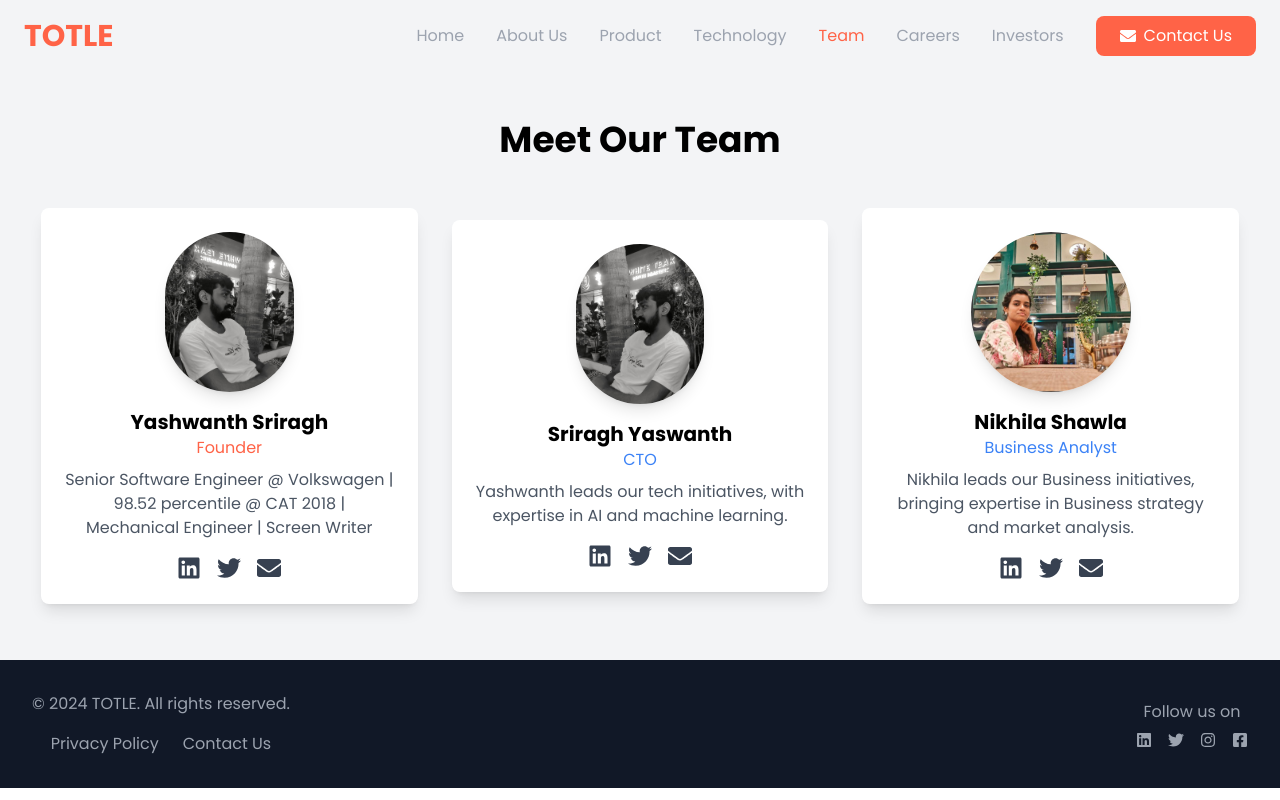
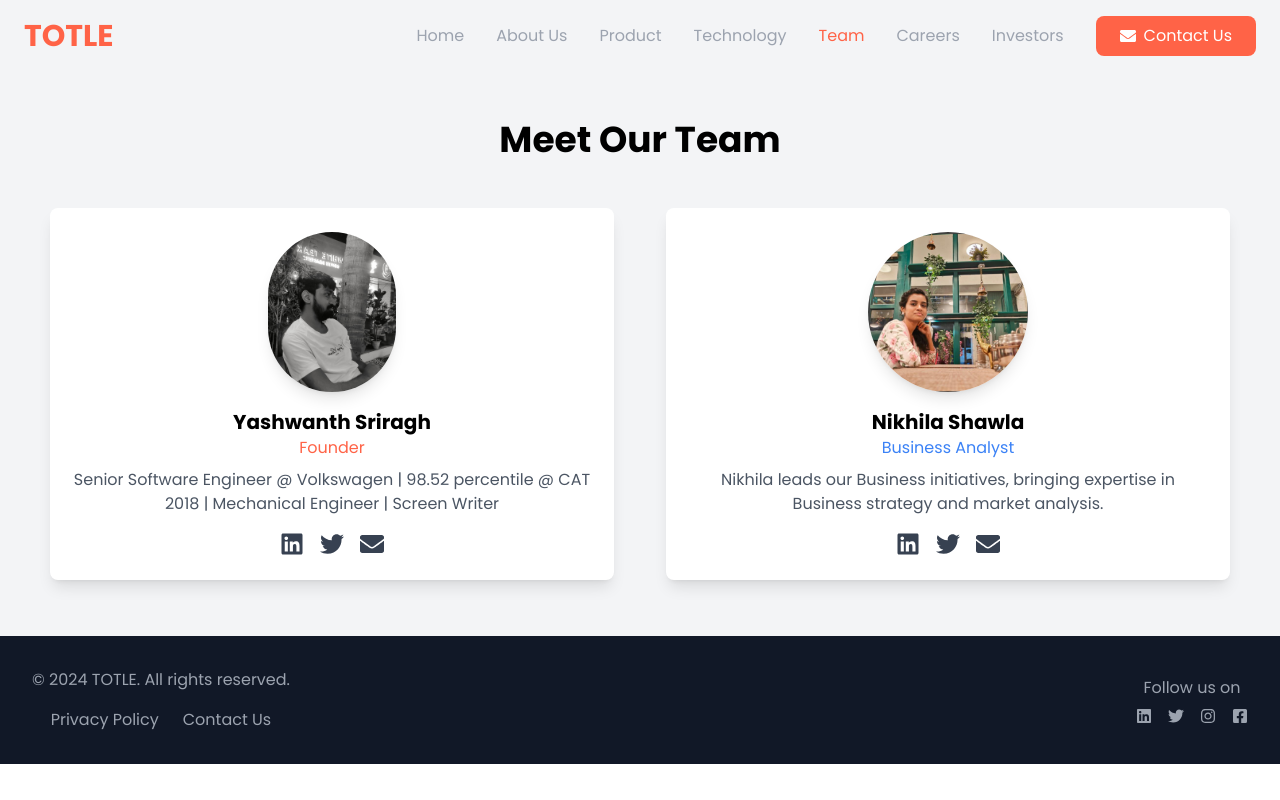
Before and after one commit to saicharan293/totle-portfolio, a React (Create React App) app: page /team in a window 1280 px wide. Built offline with nearby package versions, Linux system fonts and the light colour scheme.

Commit message:
updated required changes

```diff
--- a/src/components/Careers/Careers.js
+++ b/src/components/Careers/Careers.js
@@ -168,7 +168,7 @@ const Careers = () => {
       <section className="py-16 bg-gradient-to-r from-tangering to-orange-500 text-white">
         <div className="container mx-auto px-6">
           <h3 className="text-3xl font-semibold mb-6" data-aos="fade-up">
-            Why Work at TOTLE?
+            Why work at TOTLE?
           </h3>
           <div className="grid grid-cols-1 md:grid-cols-2 gap-12">
             <div data-aos="fade-up" data-aos-delay="200">
--- a/src/components/Product/Product.js
+++ b/src/components/Product/Product.js
@@ -114,7 +114,7 @@ const Product = () => {
             <div className="bg-white w-[388px] dark:bg-gray-800 p-6 rounded-lg shadow-lg mx-auto flex flex-col h-full" data-aos="fade-up" data-aos-delay="700">
               <h3 className="text-2xl font-semibold text-gray-800 dark:text-white">Step 4: AI Evaluation and Feedback</h3>
               <p className="text-gray-600 dark:text-gray-300 mt-2 flex-grow">
-                After each session, TOTLE’s AI evaluates the user's understanding and offers detailed feedback to both the student and future Bridgers.
+                After each session, TOTLE’s AI evaluates the user's understanding and offers detailed feedback to both the students and Bridgers.
               </p>
             </div>
 
--- a/src/components/Team/Team.js
+++ b/src/components/Team/Team.js
@@ -26,7 +26,7 @@ const Team = () => {
       </h2>
 
       {/* Team Members Section */}
-      <div className="grid grid-cols-3 px-6 place-items-center">
+      <div className="grid grid-cols-2 px-6 place-items-center">
         {/* Team Member 1 */}
         <div
           className="w-full md:w-11/12 p-6 bg-white rounded-lg shadow-lg hover:shadow-2xl transition-shadow duration-300 transform hover:scale-105"
@@ -57,7 +57,7 @@ const Team = () => {
         </div>
 
         {/* Team Member 2 */}
-        <div
+        {/* <div
           className="w-full md:w-11/12 p-6 bg-white rounded-lg shadow-lg hover:shadow-2xl transition-shadow duration-300 transform hover:scale-105"
           data-aos="fade-up"
         >
@@ -65,15 +65,12 @@ const Team = () => {
             src="/images/sriragh.jpg"
             alt="Sriragh Yashwanth"
             className="rounded-full mx-auto mb-4 shadow-lg md:w-30 md:h-28 lg:max-w-44 lg:h-40" // Responsive dimensions
-
-            // className="rounded-full w-30 h-[896px] mx-auto mb-4 shadow-lg md:w-32 md:h-32 lg:w-40 lg:h-40" // Responsive dimensions
-          />
+            />
           <h3 className="text-xl font-bold">Sriragh Yaswanth</h3>
           <p className="text-blue-500">CTO</p>
           <p className="mt-2 text-gray-600">
             Yashwanth leads our tech initiatives, with expertise in AI and machine learning.
           </p>
-          {/* Social Media Links */}
           <div className="flex justify-center mt-4 space-x-4">
             <a href="https://linkedin.com" className="text-gray-700 hover:text-blue-500 transition">
               <FaLinkedin size={24} />
@@ -85,7 +82,7 @@ const Team = () => {
               <FaEnvelope size={24} />
             </a>
           </div>
-        </div>
+        </div> */}
 
         {/* Team Member 3 */}
         <div
--- a/src/components/TechnologyInnovation/TechnologyInnovation.js
+++ b/src/components/TechnologyInnovation/TechnologyInnovation.js
@@ -70,7 +70,7 @@ const TechnologyInnovation = () => {
         {/* Infographics Section */}
         <section className="my-12">
   <h2 className="text-4xl font-semibold text-gray-800 dark:text-white mb-8" data-aos="fade-up" data-aos-delay="300">
-    How AI Powers TOTLE’s Learning Platform
+    How AI powers TOTLE’s Learning Platform
   </h2>
   <div className="grid grid-cols-1 md:grid-cols-2 gap-12">
     {/* Infographic 1 */}
@@ -82,7 +82,7 @@ const TechnologyInnovation = () => {
       />
       <h3 className="text-2xl font-semibold text-gray-800 dark:text-white">Personalized Learning Paths</h3>
       <p className="text-gray-600 dark:text-gray-300 mt-2 text-center">
-        Our AI creates customized learning paths based on each student’s individual needs and progress, optimizing their learning journey.
+        Our AI creates customized learning paths based on each student’s needs and progress, optimizing their learning journey.
       </p>
     </div>
 
```
